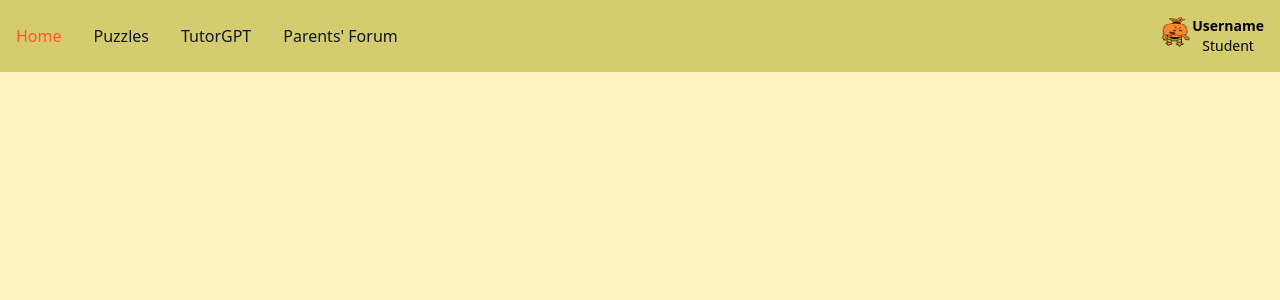
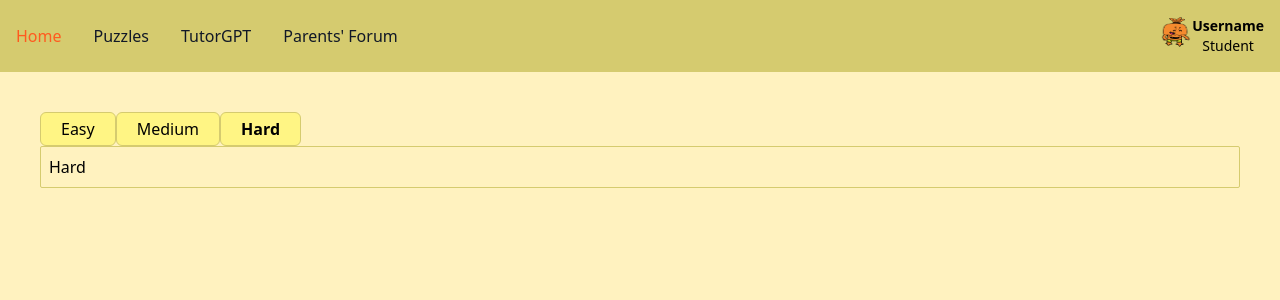
Before and after one commit to mohammadfadhli/sensoryspark, a Vue app: page /puzzle/hard in a window 1280 px wide. Shown: the top 300 px of the page. Built offline with nearby package versions, Linux system fonts and the light colour scheme.

Commit message:
Add difficulty tab

```diff
--- a/src/App.vue
+++ b/src/App.vue
@@ -4,5 +4,7 @@
 
 <template>
   <Navbar v-if="!(['login','signUp'].includes($route.name))"/>
-  <RouterView />
+  <div class="m-10">
+    <RouterView />
+  </div>
 </template>
--- /dev/null
+++ b/src/assets/constants.js
@@ -0,0 +1,16 @@
+const TIME_FLIPPING_CARD = 700
+const TIME_SHOWING_CARD = 1200
+const TIMER_START = 'start'
+const TIMER_STOP = 'stop'
+const TIMER_RESET = 'reset'
+const BEGGINING_TIME_SHOWING_CARD = 3000
+
+
+export default {
+  TIME_FLIPPING_CARD,
+  TIME_SHOWING_CARD,
+  TIMER_START,
+  TIMER_STOP,
+  TIMER_RESET,
+  BEGGINING_TIME_SHOWING_CARD
+}
--- a/src/components/Navbar.vue
+++ b/src/components/Navbar.vue
@@ -76,7 +76,7 @@ onMounted(() => {
                             aria-current="page">Home</a>
                     </li>
                     <li>
-                        <a href="/puzzles"
+                        <a href="/puzzle"
                             class="block py-2 pl-3 pr-4 text-gray-900 rounded hover:bg-gray-100 md:hover:bg-transparent md:border-0 md:hover:text-blue-700 md:p-0">Puzzles</a>
                     </li>
                     <li>
--- /dev/null
+++ b/src/components/puzzle/Easy.vue
@@ -0,0 +1,7 @@
+<script setup>
+
+</script>
+
+<template>
+    <p>easy</p>
+</template>
--- /dev/null
+++ b/src/components/puzzle/Hard.vue
@@ -0,0 +1,7 @@
+<script setup>
+
+</script>
+
+<template>
+    <p>Hard</p>
+</template>
--- /dev/null
+++ b/src/components/puzzle/Medium.vue
@@ -0,0 +1,6 @@
+<script setup>
+</script>
+
+<template>
+    <p>medium</p>
+</template>
--- a/src/main.js
+++ b/src/main.js
@@ -18,9 +18,26 @@ const routes = [
         component: () => import("./views/SignUp.vue")
     },
     {
-        path: "/puzzle",
-        name: "puzzle",
-        component: () => import("./views/Puzzle.vue")
+        path: '/puzzle',
+        name: 'puzzle',
+        component: () => import('./views/Puzzle.vue'),
+        children: [
+          {
+            path: 'easy',
+            name: 'easy',
+            component: () => import('./components/puzzle/Easy.vue')
+          },
+          {
+            path: 'medium',
+            name: 'medium',
+            component: () => import('./components/puzzle/Medium.vue')
+          },
+          {
+            path: 'hard',
+            name: 'hard',
+            component: () => import('./components/puzzle/Hard.vue')
+          }
+        ]
     },
     {
         path: "/tutorgpt",
--- a/src/views/Puzzle.vue
+++ b/src/views/Puzzle.vue
@@ -1,7 +1,29 @@
 <script setup>
-
+import { ref } from "vue";
 </script>
 
 <template>
-
+    <div class="flex">
+        <div
+            class="bg-yellow px-5 py-1 hover:bg-green rounded-md border border-green w-auto flex items-center justify-center"
+            :class="$route.name === 'easy' ? 'bg-green rounded-md font-semibold' : ''"
+        >
+            <router-link :to="{ name: 'easy' }">Easy</router-link>
+        </div>
+        <div
+            class="bg-yellow px-5 py-1 hover:bg-green rounded-md border border-green w-auto flex items-center justify-center"
+            :class="$route.name === 'medium' ? 'bg-green rounded-md font-semibold' : ''"
+        >
+            <router-link :to="{ name: 'medium' }">Medium</router-link>
+        </div>
+        <div
+            class="bg-yellow px-5 py-1 hover:bg-green rounded-md border border-green w-auto flex items-center justify-center"
+            :class="$route.name === 'hard' ? 'bg-green rounded-md font-semibold' : ''"
+        >
+            <router-link :to="{ name: 'hard' }">Hard</router-link>
+        </div>
+    </div>
+    <div class="border border-green rounded-sm p-2">
+        <router-view/>
+    </div>
 </template>
--- a/tailwind.config.js
+++ b/tailwind.config.js
@@ -14,8 +14,12 @@ module.exports = {
         DEFAULT: "#F58B2E",
         25: "#FFF2BF",
       },
-      yellow: "#FFF584",
-      green: "#D5CB6F",
+      yellow: {
+        DEFAULT: "#FFF584",
+      },
+      green: {
+        DEFAULT: "#D5CB6F",
+      },
     },
     fontFamily: {
       mono: ["Consolas"],
```
